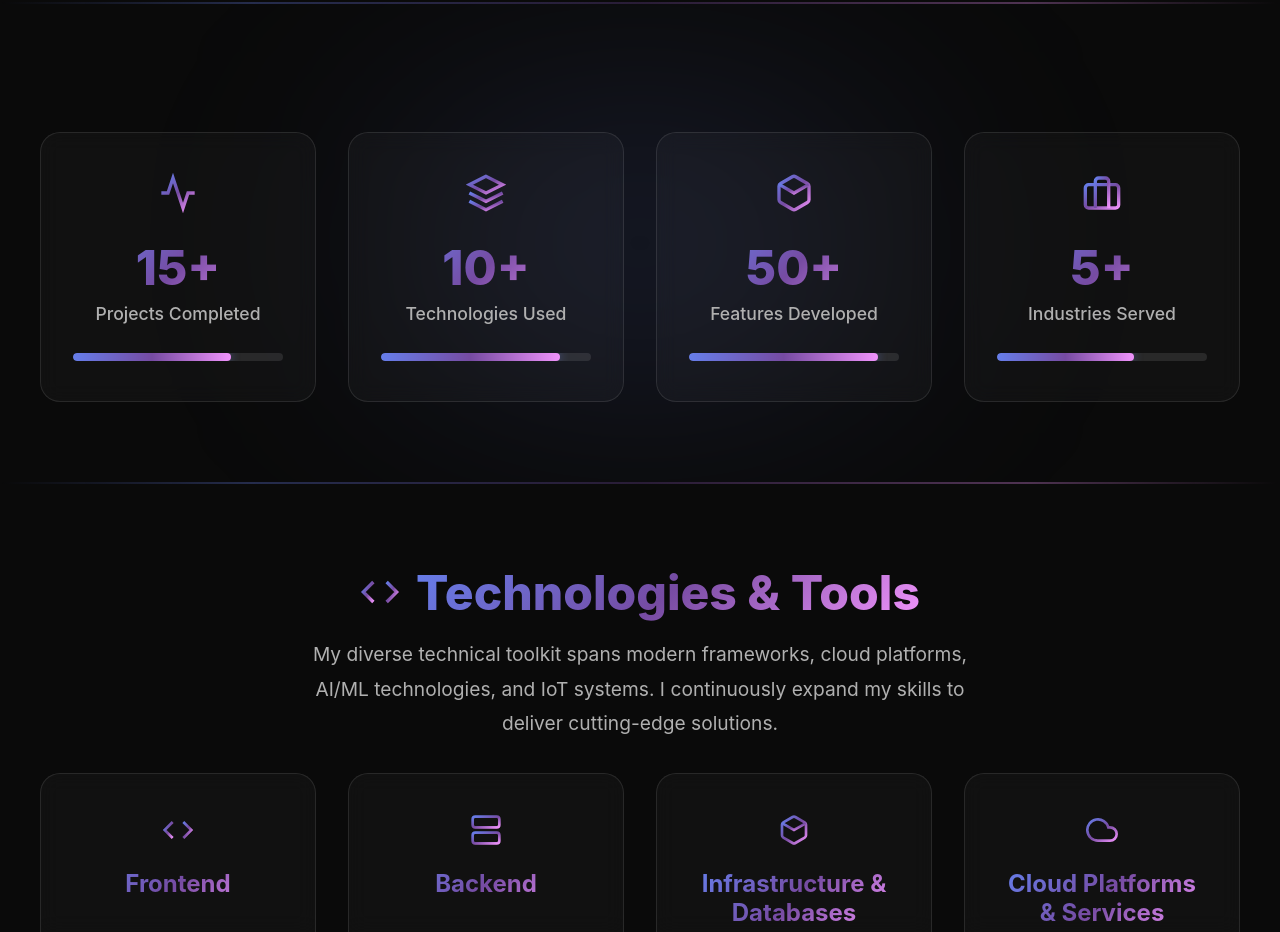
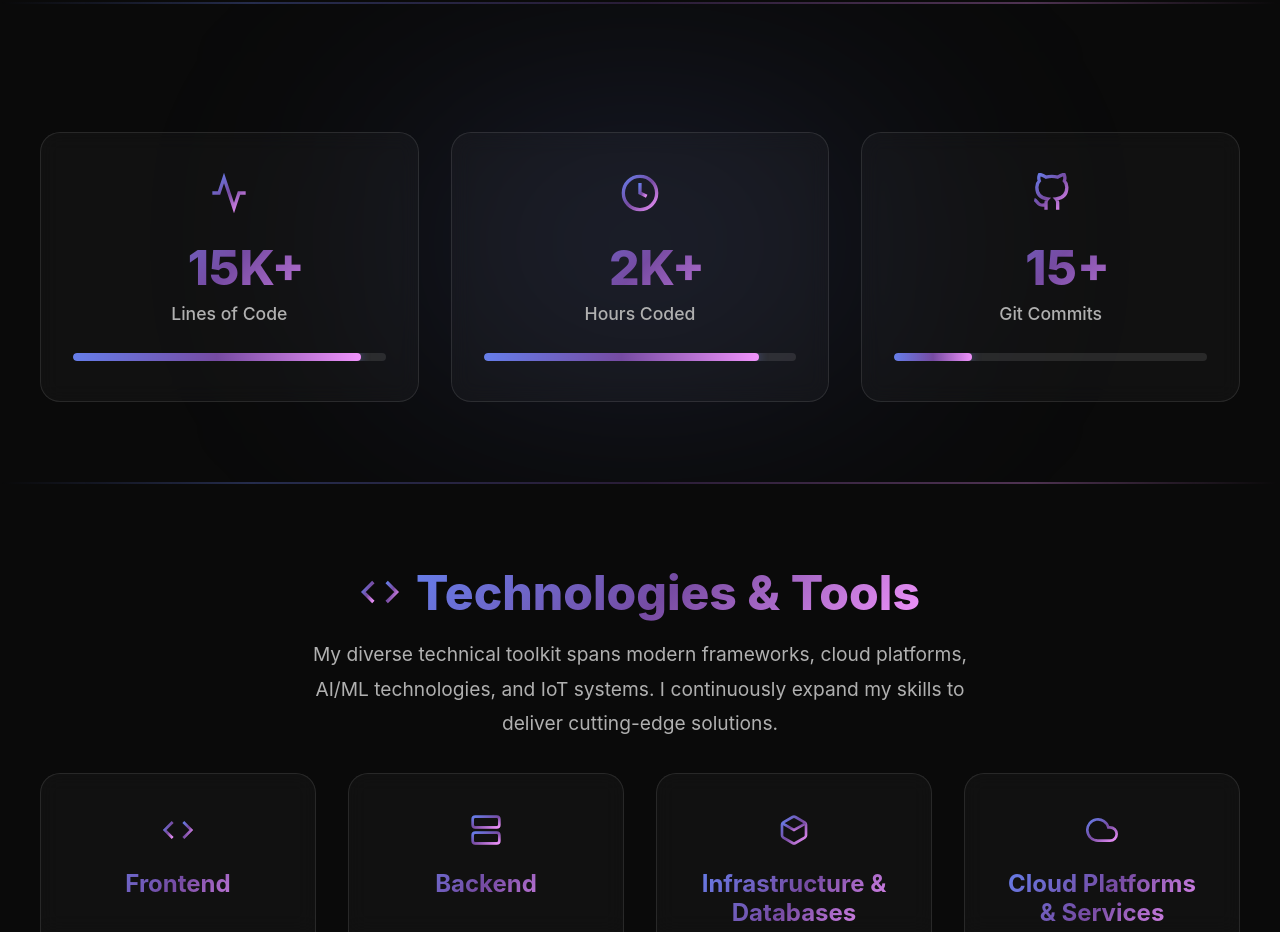
Before and after one commit to AldrianLoberiano/personal_website, a Next.js app: page / in a window 1280 px wide. Shown: the part 3520-4452 px from the top of the page. Built offline with nearby package versions, Linux system fonts and the light colour scheme.

Commit message:
small changes

```diff
--- a/app/page.module.css
+++ b/app/page.module.css
@@ -970,6 +970,12 @@
   line-height: 1;
 }
 
+.statPrefix {
+  opacity: 0.7;
+  font-weight: 600;
+  margin-right: 0.1rem;
+}
+
 .statLabel {
   font-size: 1.1rem;
   color: #b0b0b0;
--- a/app/page.tsx
+++ b/app/page.tsx
@@ -265,57 +265,46 @@
               <div className={styles.statCard}>
                 <div className={styles.statIcon}>
                   <svg width="40" height="40" viewBox="0 0 24 24" fill="none" stroke="currentColor" strokeWidth="2">
-                    <polyline points="22 12 18 12 15 21 9 3 6 12 2 12"></polyline>
+                    <path d="M22 12h-4l-3 9L9 3l-3 9H2"></path>
                   </svg>
                 </div>
-                <div className={styles.statNumber}>15+</div>
-                <div className={styles.statLabel}>Projects Completed</div>
+                <div className={styles.statNumber}>
+                  <span className={styles.statPrefix}>~</span>15K+
+                </div>
+                <div className={styles.statLabel}>Lines of Code</div>
                 <div className={styles.statBar}>
-                  <div className={styles.statFill} style={{ width: '75%' }}></div>
+                  <div className={styles.statFill} style={{ width: '92%' }}></div>
                 </div>
               </div>
 
               <div className={styles.statCard}>
                 <div className={styles.statIcon}>
                   <svg width="40" height="40" viewBox="0 0 24 24" fill="none" stroke="currentColor" strokeWidth="2">
-                    <polygon points="12 2 2 7 12 12 22 7 12 2"></polygon>
-                    <polyline points="2 17 12 22 22 17"></polyline>
-                    <polyline points="2 12 12 17 22 12"></polyline>
+                    <circle cx="12" cy="12" r="10"></circle>
+                    <polyline points="12 6 12 12 16 14"></polyline>
                   </svg>
                 </div>
-                <div className={styles.statNumber}>10+</div>
-                <div className={styles.statLabel}>Technologies Used</div>
+                <div className={styles.statNumber}>
+                  <span className={styles.statPrefix}>~</span>2K+
+                </div>
+                <div className={styles.statLabel}>Hours Coded</div>
                 <div className={styles.statBar}>
-                  <div className={styles.statFill} style={{ width: '85%' }}></div>
+                  <div className={styles.statFill} style={{ width: '88%' }}></div>
                 </div>
               </div>
 
               <div className={styles.statCard}>
                 <div className={styles.statIcon}>
                   <svg width="40" height="40" viewBox="0 0 24 24" fill="none" stroke="currentColor" strokeWidth="2">
-                    <path d="M21 16V8a2 2 0 0 0-1-1.73l-7-4a2 2 0 0 0-2 0l-7 4A2 2 0 0 0 3 8v8a2 2 0 0 0 1 1.73l7 4a2 2 0 0 0 2 0l7-4A2 2 0 0 0 21 16z"></path>
-                    <polyline points="3.27 6.96 12 12.01 20.73 6.96"></polyline>
-                    <line x1="12" y1="22.08" x2="12" y2="12"></line>
+                    <path d="M9 19c-5 1.5-5-2.5-7-3m14 6v-3.87a3.37 3.37 0 0 0-.94-2.61c3.14-.35 6.44-1.54 6.44-7A5.44 5.44 0 0 0 20 4.77 5.07 5.07 0 0 0 19.91 1S18.73.65 16 2.48a13.38 13.38 0 0 0-7 0C6.27.65 5.09 1 5.09 1A5.07 5.07 0 0 0 5 4.77a5.44 5.44 0 0 0-1.5 3.78c0 5.42 3.3 6.61 6.44 7A3.37 3.37 0 0 0 9 18.13V22"></path>
                   </svg>
                 </div>
-                <div className={styles.statNumber}>50+</div>
-                <div className={styles.statLabel}>Features Developed</div>
+                <div className={styles.statNumber}>
+                  <span className={styles.statPrefix}>~</span>15+
+                </div>
+                <div className={styles.statLabel}>Git Commits</div>
                 <div className={styles.statBar}>
-                  <div className={styles.statFill} style={{ width: '90%' }}></div>
-                </div>
-              </div>
-
-              <div className={styles.statCard}>
-                <div className={styles.statIcon}>
-                  <svg width="40" height="40" viewBox="0 0 24 24" fill="none" stroke="currentColor" strokeWidth="2">
-                    <rect x="2" y="7" width="20" height="14" rx="2" ry="2"></rect>
-                    <path d="M16 21V5a2 2 0 0 0-2-2h-4a2 2 0 0 0-2 2v16"></path>
-                  </svg>
-                </div>
-                <div className={styles.statNumber}>5+</div>
-                <div className={styles.statLabel}>Industries Served</div>
-                <div className={styles.statBar}>
-                  <div className={styles.statFill} style={{ width: '65%' }}></div>
+                  <div className={styles.statFill} style={{ width: '25%' }}></div>
                 </div>
               </div>
             </div>
@@ -1336,28 +1325,21 @@
                   const form = e.currentTarget;
                   const formData = new FormData(form);
 
-                  console.log('Submitting form...');
-                  console.log('Form data:', Object.fromEntries(formData));
-
                   try {
                     const response = await fetch('https://api.web3forms.com/submit', {
                       method: 'POST',
                       body: formData
                     });
 
-                    console.log('Response status:', response.status);
                     const data = await response.json();
-                    console.log('Response data:', data);
 
                     if (response.ok && data.success) {
                       setFormStatus('Message sent successfully! I\'ll get back to you soon.');
                       form.reset();
                     } else {
-                      console.error('Form submission failed:', data);
                       setFormStatus(data.message || 'Failed to send message. Please try again or email me directly.');
                     }
                   } catch (error) {
-                    console.error('Network error:', error);
                     setFormStatus('Network error. Please check your connection and try again.');
                   } finally {
                     setIsSubmitting(false);
```
